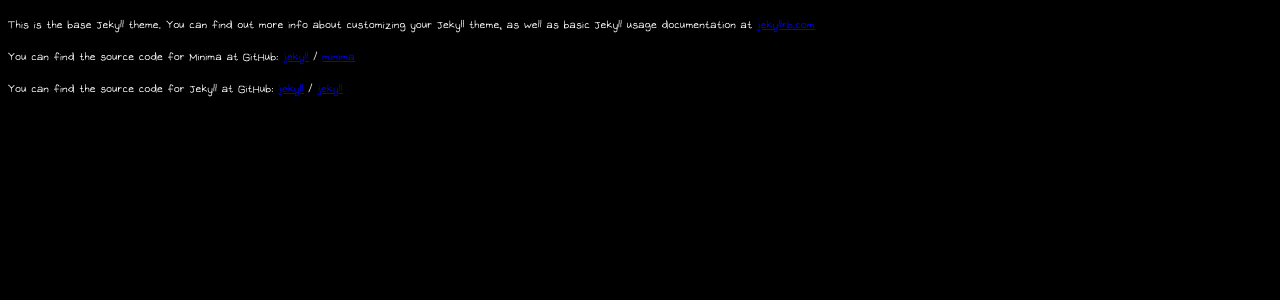
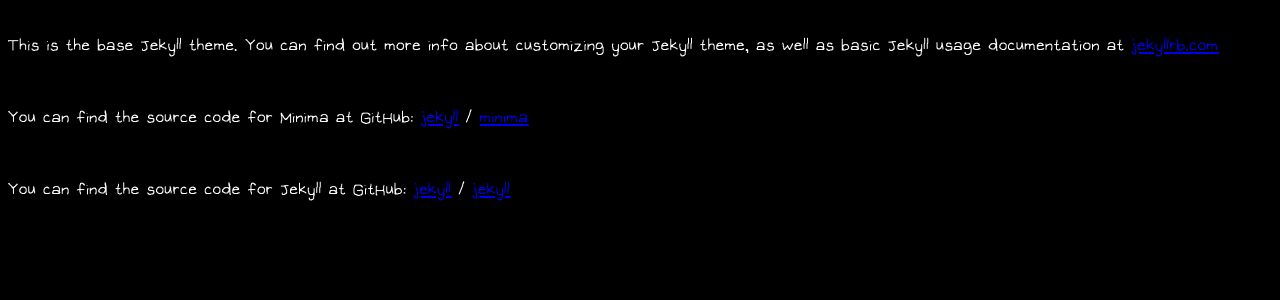
Before and after one commit to omori-vf/omori-vf.github.io, a Jekyll site: the page built from about.markdown, in a window 1280 px wide. Shown: the top 300 px of the page. Built offline with Jekyll 4.4.1, drawn with Linux system fonts in a browser that asks for light colours.

```diff
--- a/_layouts/default.html
+++ b/_layouts/default.html
@@ -6,6 +6,6 @@
         <link rel="stylesheet" href="/css/omori-theme.css" />
     </head>
     <body>
-        {{ content }}
+        <div id="main-container">{{ content }}</div>
     </body>
 </html>
--- a/css/omori-theme.css
+++ b/css/omori-theme.css
@@ -3,8 +3,39 @@
     src: url(/assets/fonts/OMORI_GAME2.ttf);
 }
 
-body {
+html {
     font-family: omori;
     color: white;
     background-color: black;
+    font-size: 1.5em;
+    height: 100%;
+    width: 100%;
+    display: flex;
 }
+
+body {
+    display: flex;
+    width: 100%;
+}
+
+#main-container {
+    display: flex;
+    flex-direction: column;
+    flex-grow: 1;
+}
+
+h1 {
+    font-size: 3em;
+}
+
+h2 {
+    font-size: 2em;
+}
+
+.column {
+    display: flex;
+    flex-direction: column;
+    justify-content: center;
+    align-items: center;
+    flex-grow: 1;
+}
```
Also changed, not shown: _layouts/under_construction.html (added, +11 -0 lines), index.markdown (+4 -4 lines).
